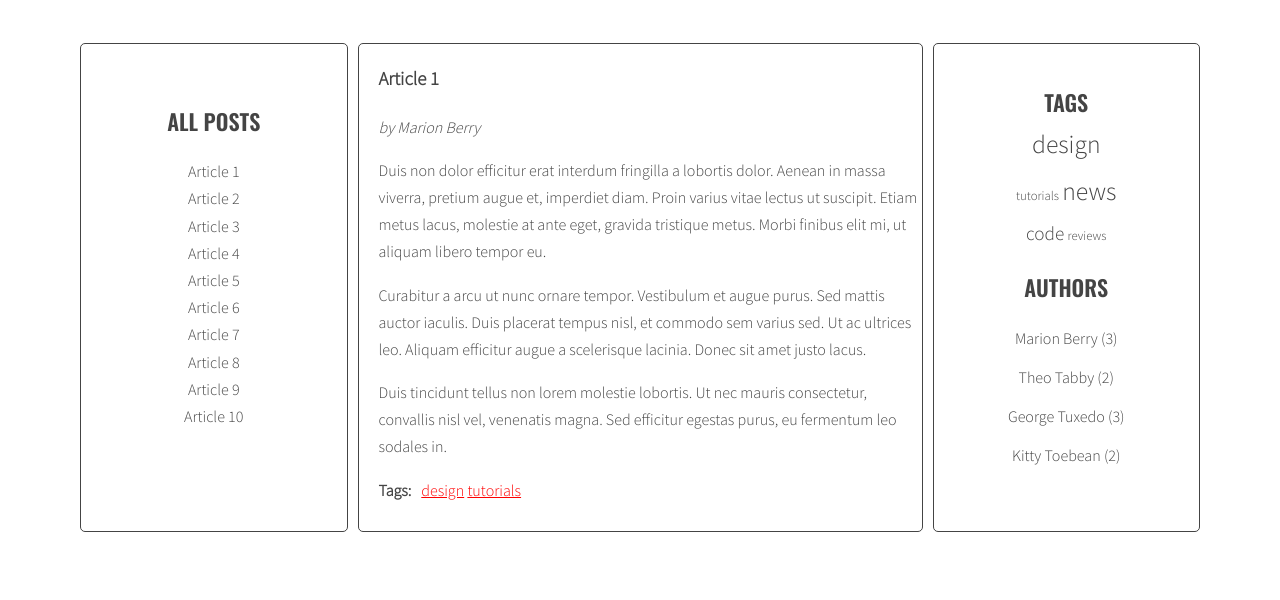
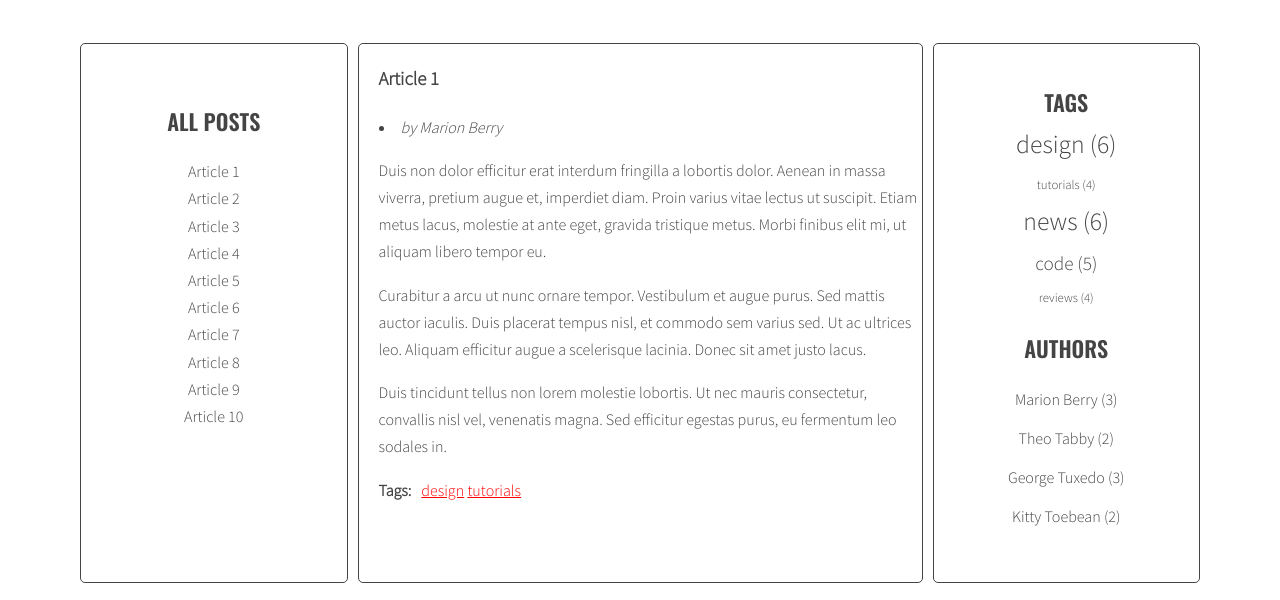
Before and after one commit to Emwook/javascript-blog, a website: page index.html in a window 1280 px wide. Shown: the part 200-800 px from the top of the page. Drawn offline with nearby package versions, Linux system fonts and the light colour scheme.

Commit message:
use Handlebars to change generated tags, articles, authors and lists, delete resizePostWindow function

```diff
--- a/index.html
+++ b/index.html
@@ -174,6 +174,26 @@
                 </main>
             </div>
         </div>
+        <script id="template-author-list" type="text/x-handlebars-template">
+            {{#each authors}}
+            <li><a href="#author-{{authorString}}">{{ author }} ({{count}})</a></li>
+            {{/each}}
+        </script>
+        <script id="template-tag-cloud-link" type="text/x-handlebars-template">
+            {{#each tags}}
+            <li><a href="#tag-{{tag}}" class="{{className}}">{{ tag }} ({{count}})</a></li>
+            {{/each}}
+        </script>
+        <script id="template-author-link" type="text/x-handlebars-template">
+            <li><a href="#author-{{ id }}"><span>by {{ author }}</span></a></li>
+        </script>
+        <script id="template-tag-link" type="text/x-handlebars-template">
+            <li><a href="#tag-{{ id }}"><span>{{ tagName }}</span></a></li>
+        </script>
+        <script id="template-article-link" type="text/x-handlebars-template">
+            <li><a href="#{{ id }}"><span>{{ title }}</span></a></li>
+        </script>
+        <script src="https://cdnjs.cloudflare.com/ajax/libs/handlebars.js/4.1.0/handlebars.min.js"></script>
         <script src="js/script.js"></script>
     </body>
 </html>
--- a/js/script.js
+++ b/js/script.js
@@ -1,4 +1,12 @@
 'use strict';
+
+const templates = {
+  articleLink: Handlebars.compile(document.querySelector('#template-article-link').innerHTML),
+  tagLink: Handlebars.compile(document.querySelector('#template-tag-link').innerHTML),
+  authorLink: Handlebars.compile(document.querySelector('#template-author-link').innerHTML),
+  tagCloudLink: Handlebars.compile(document.querySelector('#template-tag-cloud-link').innerHTML),
+  authorList: Handlebars.compile(document.querySelector('#template-author-list').innerHTML),
+};
 
 /* Selectors */
 const opts = {
@@ -47,47 +55,6 @@ function titleClickHandler(event){
 }
 /* [ Articles section  */
 
-/* (Additional functions */
-function resizePostWindow(){
-  /* get sidebar section selectors */
-  let sidebarLeftSelector = document.querySelector('.left');
-  let sidebarRightSelector = document.querySelector('.right');
-
-  /* select an article with class active*/
-  let activeArticle = document.querySelector('.posts article.active');
-
-  /* get active article height */
-  let activeArticleHeight = activeArticle.clientHeight;
-  activeArticleHeight = activeArticleHeight + 45;
-
-  /* make a selector for the posts section */
-  let postsSectionSelector = document.querySelector('.posts');
-  postsSectionSelector.style.height = activeArticleHeight + 'px';
-
-  /* get posts section height and make a selector for the list in the left sidebar */
-  let postsSectionHeight = postsSectionSelector.clientHeight;
-  /* change layout based on the width of viewport*/
-  if (window.innerWidth > 755){
-    sidebarLeftSelector.style.height = postsSectionHeight + 2 + 'px';
-    sidebarRightSelector.style.height = postsSectionHeight + 2 + 'px';
-    if(postsSectionHeight > 450){
-      sidebarRightSelector.classList.remove('right-short');
-      sidebarRightSelector.classList.add('right-tall');
-      sidebarLeftSelector.classList.remove('left-short');
-      sidebarLeftSelector.classList.add('left-tall');
-    }
-    else {
-      sidebarRightSelector.classList.remove('right-tall');
-      sidebarRightSelector.classList.add('right-short');
-      sidebarLeftSelector.classList.remove('left-tall');
-      sidebarLeftSelector.classList.add('left-short');
-    }
-  }
-}
-
-resizePostWindow();
-/* Additional functions ) */
-
 /* [ Title Links */
 function generateTitleLinks(customSelector = ''){
 
@@ -110,7 +77,8 @@ function generateTitleLinks(customSelector = ''){
     const articleTitle = article.querySelector(opts.TitleSelector).innerHTML;
 
     /* create HTML of the link */
-    const linkHTML = '<li><a href="#' + articleId + '"><span>' + articleTitle + '</span></a></li>';
+    const linkHTMLData = {id: articleId, title: articleTitle};
+    const linkHTML = templates.articleLink(linkHTMLData);
 
     /* insert link into titleList */
     titleList.insertAdjacentHTML('beforeend', linkHTML);
@@ -122,7 +90,6 @@ function generateTitleLinks(customSelector = ''){
 
   for(let link of links){
     link.addEventListener('click', titleClickHandler);
-    link.addEventListener('click', resizePostWindow);
   }
 }
 /* Title Links ] */
@@ -190,7 +157,8 @@ function generateTags(){
     /* START LOOP: for each tag */
     for (let tag of splitArticleTagsList){
       /* generate HTML of the link */
-      let linkHTML = '<li><a href="#tag-' + tag + '"><span>' + tag + '</span></a></li>';
+      const linkHTMLData = {id: tag, tagName: tag};
+      const linkHTML = templates.tagLink(linkHTMLData);
 
       /* add generated code to html variable */
       htmlString += ' ' + linkHTML;
@@ -221,11 +189,15 @@ function generateTags(){
 
   const tagsParams = calculateTagsParams(allTags);
 
-  let allTagsHTML = '';
+  const allTagsData = {tags: []};
   for(let tag in allTags){
-    allTagsHTML += '<li><a href="#tag-' + tag + '" class ="' + calculateTagClass(allTags[tag], tagsParams) + '" ><span>' + tag + /*'  (' + allTags[tag] + ') '+ */ '</span></a></li>';
+    allTagsData.tags.push({
+      tag: tag,
+      count: allTags[tag],
+      className: calculateTagClass(allTags[tag], tagsParams)
+    });
   }
-  tagList.innerHTML = allTagsHTML;
+  tagList.innerHTML = templates.tagCloudLink(allTagsData);
 
 }
 
@@ -333,7 +305,8 @@ function generateAuthors(){
     let articleAuthorString = article.getAttribute('data-author').replace(' ','-');
 
     /* generate HTML of the link */
-    let linkHTML = '<a href="#author-' + articleAuthorString + '"><span>' + 'by ' + articleAuthor + '</span></a>';
+    const linkHTMLData = {id: articleAuthorString, author: articleAuthor};
+    const linkHTML = templates.authorLink(linkHTMLData);
 
     /* add generated code to html variable */
     htmlString += ' ' + linkHTML;
@@ -351,12 +324,16 @@ function generateAuthors(){
 
   const authorList = document.querySelector(opts.AuthorsListSelector);
 
-  let allAuthorsHTML = '';
+  const allAuthorsData = {authors: []};
   for(let author in allAuthors){
-    console.log(author);
-    allAuthorsHTML += '<li><a href="#tag-' + author + '"><span>' + author + '  (' + allAuthors[author] + ') '+  '</span></a></li>';
+    allAuthorsData.authors.push({
+      author: author,
+      count: allAuthors[author],
+      authorString: author.replace(' ','-'),
+    });
   }
-  authorList.innerHTML = allAuthorsHTML;
+  //console.log(allAuthorsData);
+  authorList.innerHTML = templates.authorList(allAuthorsData);
 }
 
 generateAuthors();
```
Also changed, not shown: .eslintrc.json.
